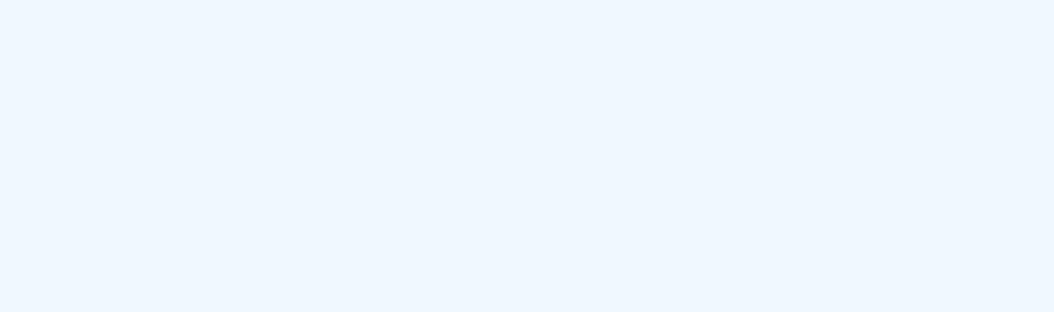
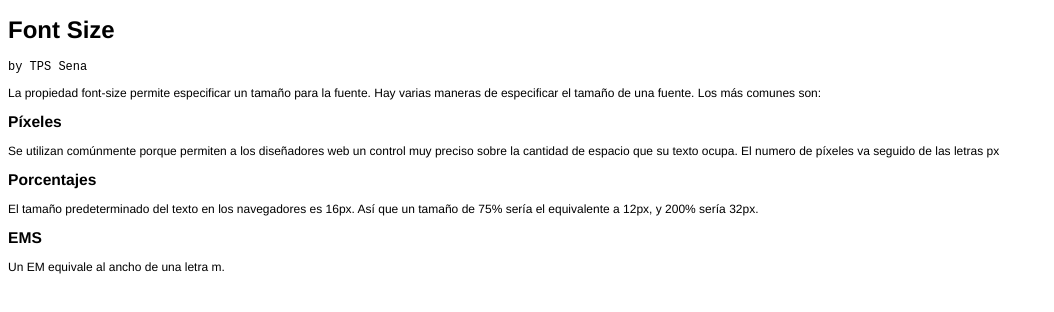
Before and after one commit to egpineda1/myindexadsi.github.io, a plain HTML site: page ejemplos/unidad13_02.html in a window 1280 px wide. Shown: the whole page, without its empty margins (0-1054 px from the left). Drawn offline with Linux system fonts and the light colour scheme.

Commit message:
unidad13_02

```diff
--- a/ejemplos/unidad13_02.html
+++ b/ejemplos/unidad13_02.html
@@ -2,13 +2,40 @@
 <html>
 <head>
     <meta charset="UTF-8">
-    <title>Font Family</title>
+    <title>Font Size</title>
     <style>
         body {
-            background-color: aliceblue;
+            font-family: Helvetica, Verdana, sans-serif;
+            font-size: 12px;
+        }
+        .credits {
+            font-family: 'Courier New', Courier, monospace;
+        }
+        h1 {
+            font-size: 200%;
+        }
+        h2 {
+            font-size: 1.3em;
         }
     </style>
 </head>
 <body>
-    <h1></h1>
+    <h1>Font Size</h1>
+    <p class="credits">by TPS Sena</p>
+    <p>
+        La propiedad font-size permite especificar un tamaño para la fuente. Hay varias maneras
+        de especificar el tamaño de una fuente. Los más comunes son:
+    </p>
+    <h2>Píxeles</h2>
+    <p>
+        Se utilizan comúnmente porque permiten a los diseñadores web un control muy preciso sobre
+        la cantidad de espacio que su texto ocupa. El numero de píxeles va seguido de las letras px
+    </p>
+    <h2>Porcentajes</h2>
+    <p>
+        El tamaño predeterminado del texto en los navegadores es 16px. Así que un tamaño de
+        75% sería el equivalente a 12px, y 200% sería 32px.
+    </p>
+    <h2>EMS</h2>
+    <p>Un EM equivale al ancho de una letra m.</p>
 </body>
```
Also changed, not shown: ejemplos/unidad13_01.html (+28 -2 lines).
